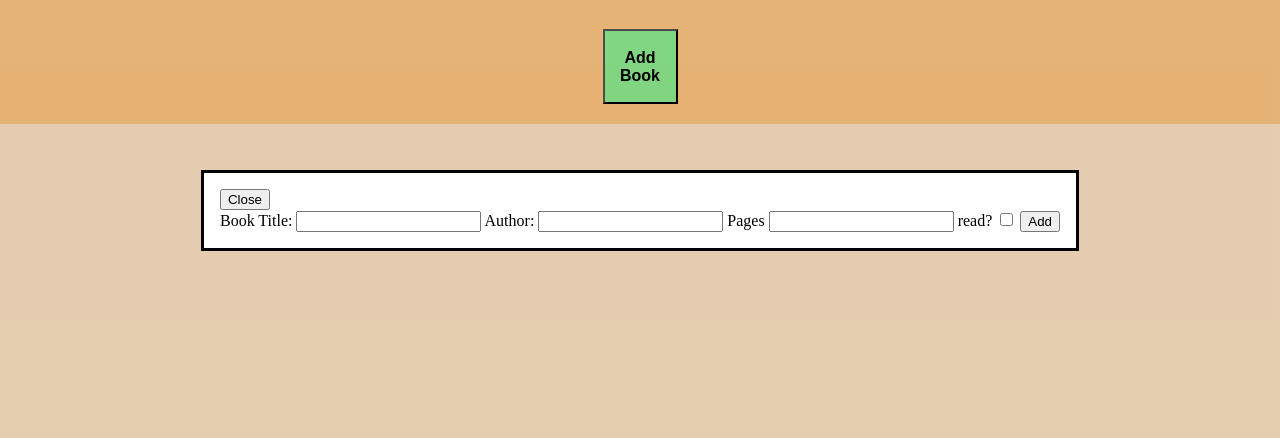
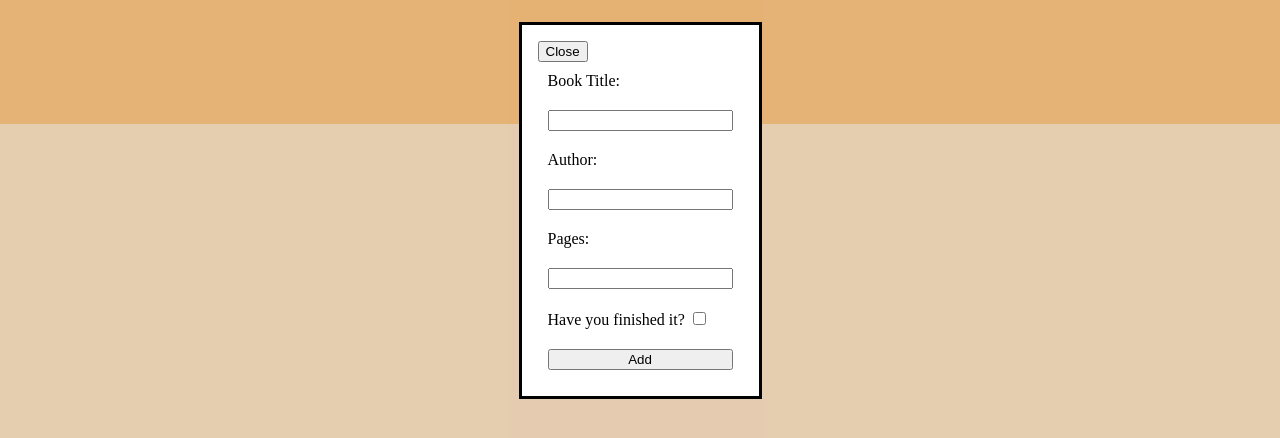
Before and after one commit to Matthew24799/Library, a plain HTML site: page index.html in a window 1280 px wide. Both pictures are taken after a click on the button "Add Book". Shown: the part 190-628 px from the top of the page. Drawn offline with Linux system fonts and the light colour scheme.

Commit message:
styled form

```diff
--- a/index.html
+++ b/index.html
@@ -14,16 +14,18 @@
     <dialog>
         <button>Close</button>
         <form>
-           <label for="title">Book Title:  </label>
+           <label for="title">Book Title:</label>
             <input type="text" name="title" id="title" required/>
 
-           <label for="author">Author: </label>
+           <label for="author">Author:</label>
             <input type="text" name="author" id="author" required/>
 
-           <label for="pages">Pages </label>
+           <label for="pages">Pages:</label>
             <input type="Number" name="pages" id="pages" required/>
-            <label for="checkbox">read?</label>
+            <div>
+            <label for="checkbox">Have you finished it?</label>
             <input type="checkbox" name="checkbox" id="checkBox">
+            </div>
            <input type="submit" value="Add" id="submit"/>
         </form>
     </dialog>
--- a/style.css
+++ b/style.css
@@ -27,9 +27,23 @@ h1 {
     font-family: arial;
 }
 
+form {
+    display: flex;
+    flex-direction: column;
+    gap: 20px;
+    padding: 10px;
+}
+
+form #checkbox {
+
+    width: 25px;
+    height: 25px;
+
+}
 
 #container {
     display: flex;
+    flex-wrap: wrap;
     justify-content: center;
     align-items: center;
     gap: 100px;
@@ -43,7 +57,9 @@ h1 {
     width: 250px;
     height: 300px;
     margin-top: 30px;
+    box-shadow: rgba(0, 0, 0, 0.24) 0px 10px 8px;
     padding: 10px;
+
 }
 
 .card p {
```
